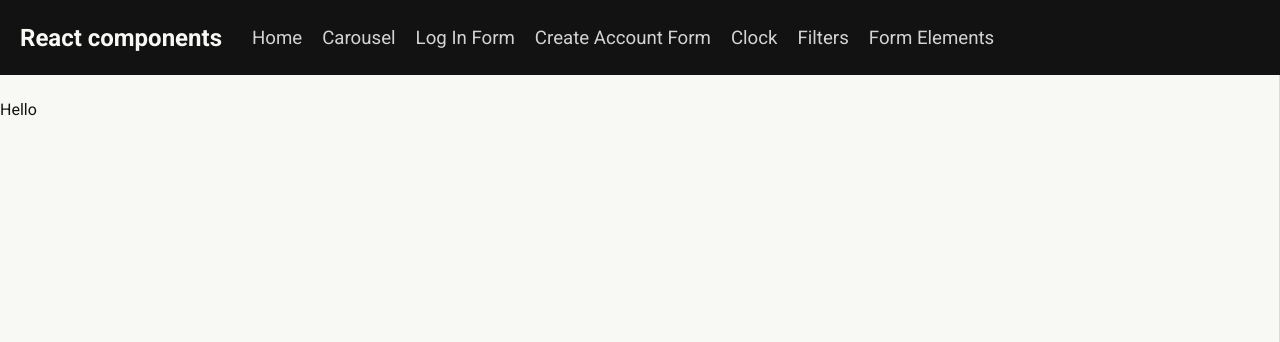
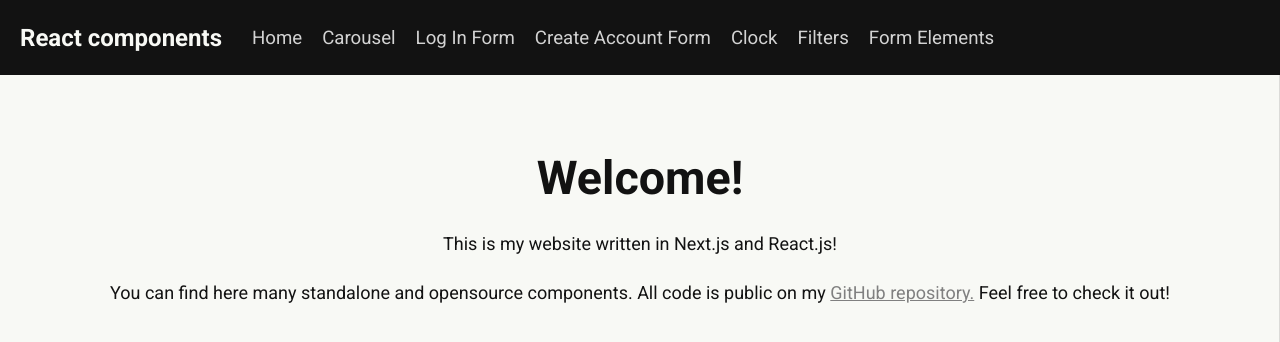
Before and after one commit to Bartosz-Do/react-components, a Next.js app: page / in a window 1280 px wide. Shown: the top 342 px of the page. Built offline with nearby package versions, Linux system fonts and the light colour scheme.

Commit message:
text in home page. Fix: Carousel interval animation. Some styles in globals.css and method in previewForm

```diff
--- a/app/carousel/page.tsx
+++ b/app/carousel/page.tsx
@@ -9,7 +9,7 @@ export default function HomePage() {
     return (
         <main>
             <div className='center'>
-                <Karuzela interval={3000}>
+                <Karuzela interval={4000}>
                     <div>
                         <p>This is a cool</p>
                         <p>Carousel component!</p>
--- a/app/components/Carousel.tsx
+++ b/app/components/Carousel.tsx
@@ -138,7 +138,7 @@ export default function Karuzela({ children, interval } : { children: ReactNode,
 
             <div className={styles.center}>
                 <div className={styles.loadingBar}>
-                    <div className={`${styles.loadingProgres} ${styles.loadAnim}`} key={restartKey}>
+                    <div className={styles.loadingProgres} style={{'--animation-duration': `${interval / 1000}s`} as React.CSSProperties} key={restartKey}>
                     </div>
                 </div>
             </div>
--- a/app/components/styles/carousel.module.css
+++ b/app/components/styles/carousel.module.css
@@ -99,10 +99,7 @@
     background-color: #121212;
     width: 10px;
     border-radius: 5px;
-}
-
-.loadAnim {
-    animation: load 3s linear;
+    animation: load var(--animation-duration, 3s) linear;
 }
 
 .center {
--- a/app/formElements/form.tsx
+++ b/app/formElements/form.tsx
@@ -12,7 +12,7 @@ export default function PrevievForm() {
 
     return (
         <div className="center">
-            <Form colors={[color1, color2]}>
+            <Form colors={[color1, color2]} method='POST'>
                 <TextInput name='text' colors={[color1, color2]} value={text1} labelValue="enter text" required={true} stateSetter={setText1} />
                 <NumberInput negative={true} float={true} name='number' colors={[color1, color2]} value={text2} labelValue="enter number" required={false} stateSetter={setText2} />
                 <ColorInput colors={[color1, color2]} value={color1} labelValue='first color' stateSetter={setColor1} />
--- a/app/page.tsx
+++ b/app/page.tsx
@@ -1,7 +1,15 @@
 export default function Page() {
     return (
         <main>
-            Hello
+                <div className="centerForText">
+                    <h1>Welcome!</h1>
+                    <p>This is my website written in Next.js and React.js!</p>
+                    <p>
+                        You can find here many standalone and opensource components. All code is public on my&nbsp;
+                        <a target="_blank" href="https://github.com/Bartosz-Do/react-components">GitHub repository.</a>
+                        &nbsp;Feel free to check it out!
+                    </p>
+                </div>
         </main>
     )
 }
--- a/app/styles/globals.css
+++ b/app/styles/globals.css
@@ -9,11 +9,38 @@ body {
 }
 
 main {
-    margin-top: 100px;
+    margin-top: 120px;
 }
 
+.centerForText {
+    width: calc(100% - 40px);
+    display: flex;
+    flex-direction: column;
+    align-items: center;
+    padding: 0px 20px 0px 20px;
+}
 .center {
     width: 100%;
     display: flex;
     justify-content: center;
 }
+
+h1 {
+    font-size: 35pt;
+    font-weight: 700;
+    margin-bottom: 15px;
+    word-spacing: 3px;
+    letter-spacing: 0px;
+    text-align: center;
+}
+p {
+    text-align: center;
+    font-size: large;
+    margin: 10px 0px 10px 0px;
+    line-height: 1.6;
+}
+
+a {
+    color: gray;
+    white-space: nowrap;
+}
```
